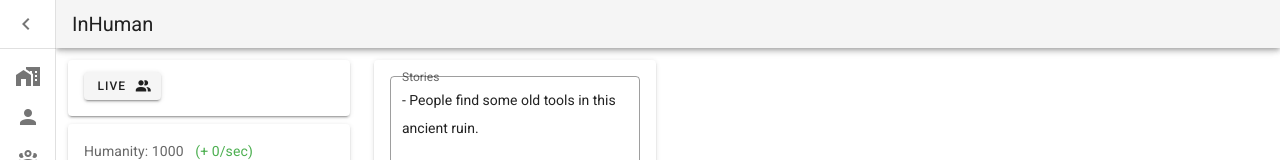
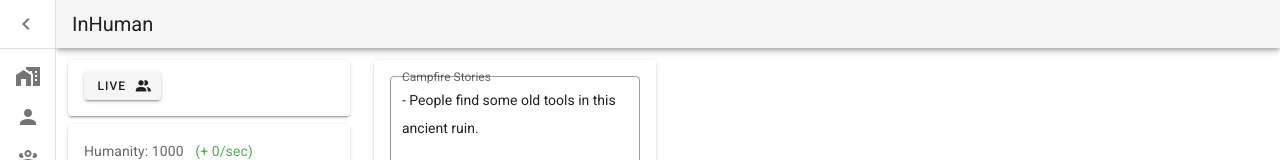
Before and after one commit to Ulises502/InHuman, a Vue app: page / in a window 1280 px wide. Both pictures are taken after a click on the button "RUINS". Shown: the top 160 px of the page. Built offline with nearby package versions, Linux system fonts and the light colour scheme.

Commit message:
Update Home.vue

```diff
--- a/src/pages/Home.vue
+++ b/src/pages/Home.vue
@@ -70,7 +70,7 @@
             no-resize
             rows="15"
             name="input-7-4"
-            label="Stories"
+            label="Campfire Stories"
           ></v-textarea>
         </v-card-text>
       </v-card>
```
